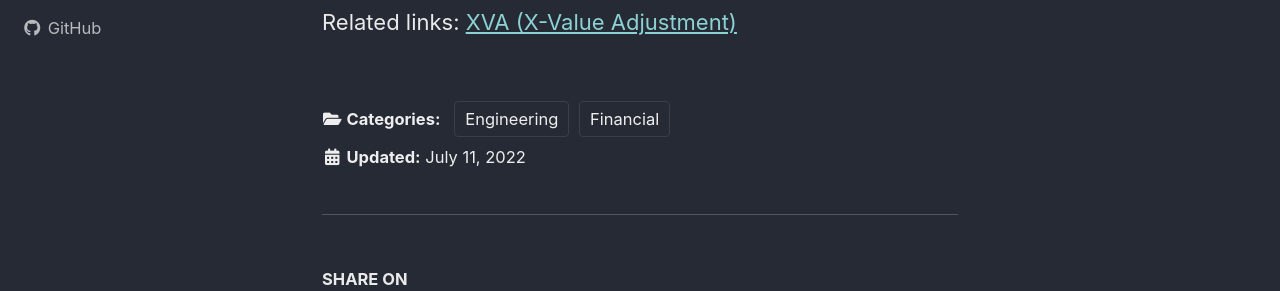
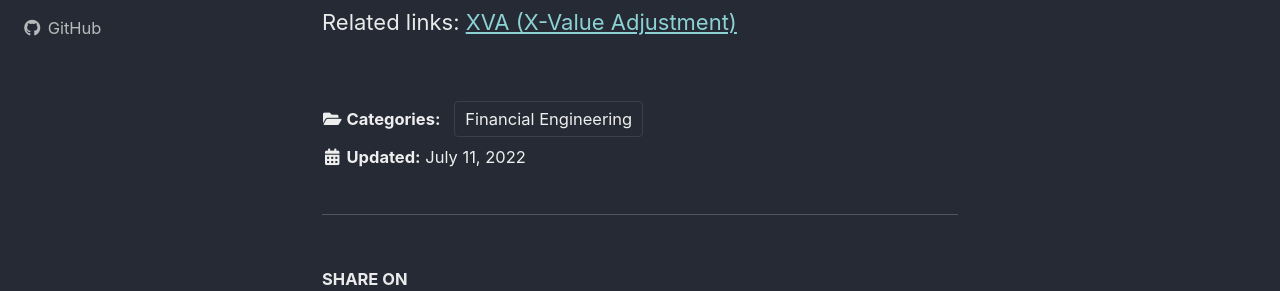
Before and after one commit to Z7Trader/z7trader.github.com, a Jekyll site: the page built from _posts/fe/2022-07-11-x-value-adjustment.md, in a window 1280 px wide. Shown: the part 256-547 px from the top of the page. Built offline with Jekyll 4.4.1, drawn with Linux system fonts in a browser that asks for light colours; cached includes are drawn as plain includes.

Commit message:
category

```diff
--- a/_posts/fe/2022-07-11-x-value-adjustment.md
+++ b/_posts/fe/2022-07-11-x-value-adjustment.md
@@ -1,6 +1,6 @@
 ---
 title: X-Value Adjustment
-categories: Financial Engineering
+categories: [Financial Engineering]
 ---
 
 XVA for derivative pricing
```
